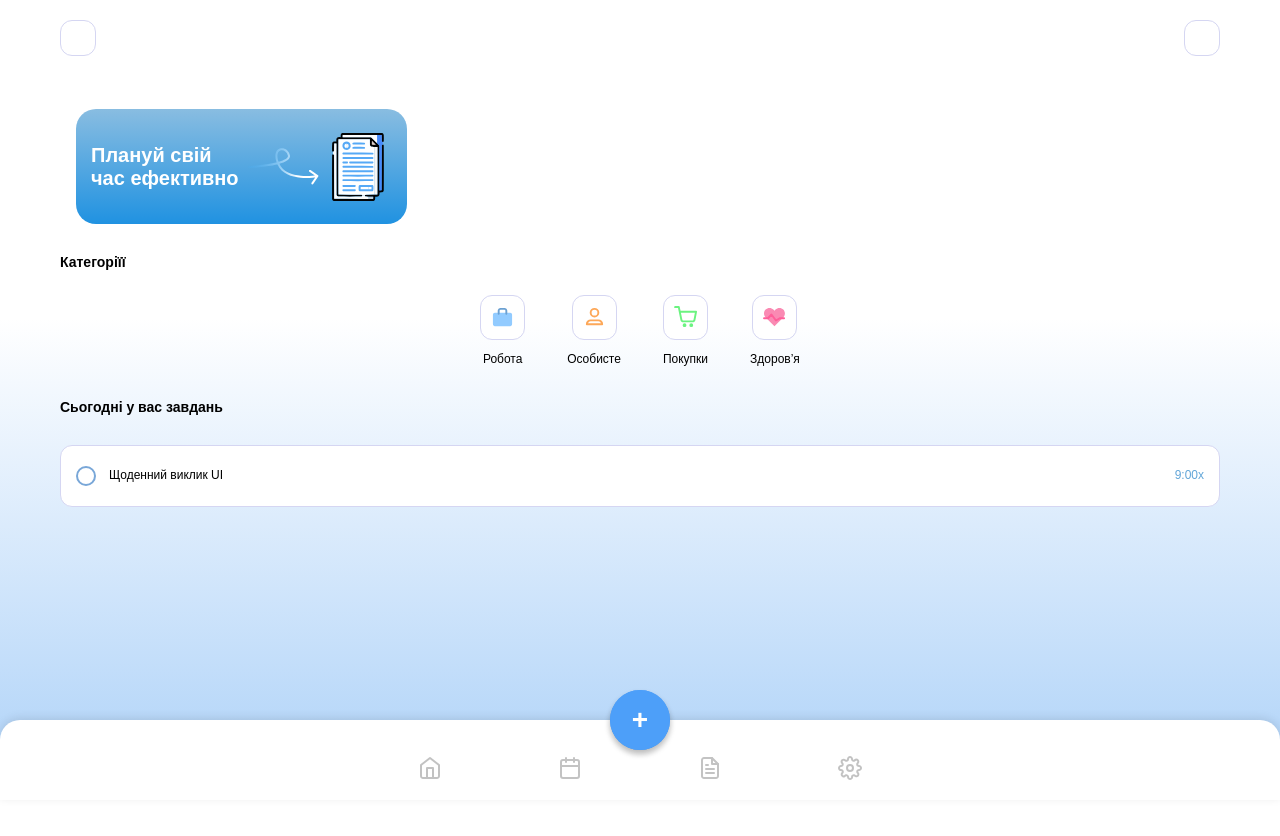
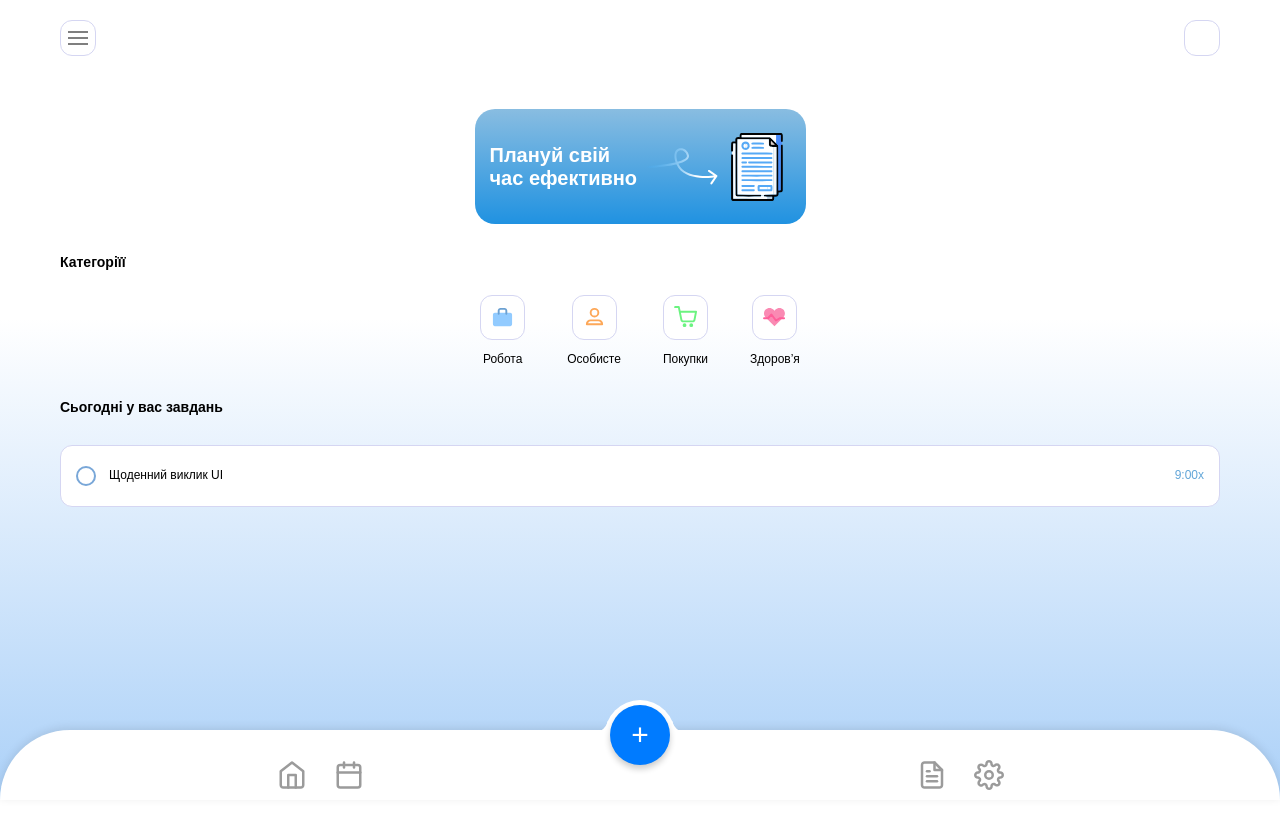
Before and after one commit to Hellstaff8822/my-todo, a plain HTML site: page HomePage.html in a window 1280 px wide. Drawn offline with Linux system fonts and the light colour scheme.

Commit message:
writing functions

```diff
--- a/HomePage.html
+++ b/HomePage.html
@@ -10,7 +10,7 @@
     <div class="container">
       <div class="home-page">
         <div class="home-page__header">
-          <div class="home-page__menu"></div>
+          <div class="home-page__menu"><img src="/images/icon/icons-menu.svg" alt="menu-icon"></div>
           <div class="home-page__avatar"></div>
         </div>
         <div class="home-page__manage">
@@ -22,32 +22,32 @@
         <section class="home-category">
           <h3 class="home-category__title subtitle">Категоріїї</h3>
           <div class="home-category__card">
-            <div class="home-category__item">
+            <div id = 'homeButton' class="home-category__item">
               <img src="/images/icon/categories/work.svg" alt="" />
               <p class="home-category__describe">Робота</p>
             </div>
-            <div class="home-category__item">
+            <div id = 'userButton' class="home-category__item">
               <img src="/images/icon/categories/user.svg" alt="" />
               <p class="home-category__describe">Особисте</p>
             </div>
-            <div class="home-category__item">
+            <div id = 'shopButton' class="home-category__item">
               <img src="/images/icon/categories/shopping-cart.svg" alt="" />
               <p class="home-category__describe">Покупки</p>
             </div>
-            <div class="home-category__item">
+            <div id = 'healthButton' class="home-category__item">
               <img src="/images/icon/categories/hearth.svg" alt="" />
               <p class="home-category__describe">Здоров’я</p>
             </div>
           </div>
         </section>
 
-        <section class="home-tasks">
+        <section id = "tasks" class="home-tasks">
           <h3 class="home-tasks__title subtitle">Сьогодні у вас  завдань</h3>
           <div class="home-tasks__item">
             <div class="home-tasks__func">
               <div class="custom-radio">
-                <input type="radio" id="radio1" name="radio" />
-                <label for="radio1"></label>
+                <input type="radio" id="myInput" name="radio" />
+                <label  for="radio1"></label>
               </div>
               <p class="home-tasks__text">Щоденний виклик UI</p>
             </div>
@@ -60,14 +60,17 @@
 
       <div class="bottom-navigation">
         <div class="navigation-container">
-          <div class="circle-button">
-            <button class="add-button">+</button>
+            <button id = 'addButton' class="add-button">+</button>
+            <div class="circle-button"></div>
+          <ul class="nav-icons">
+          <div class ="icons-left">
+              <li><a href="#"><img src="/images/icon/navigate/home.svg" alt="Home" /></a></li>
+              <li><a href="#"><img src="/images/icon/navigate/calendar.svg" alt="Calendar" /></a></li>
           </div>
-          <ul class="nav-icons">
-            <li><a href="#"><img src="/images/icon/navigate/home.svg" alt="Home" /></a></li>
-            <li><a href="#"><img src="/images/icon/navigate/calendar.svg" alt="Calendar" /></a></li>
-            <li><a href="#"><img src="/images/icon/navigate/file-text.svg" alt="Files" /></a></li>
-            <li><a href="#"><img src="/images/icon/navigate/settings.svg" alt="Settings" /></a></li>
+            <div class="icons-right">
+              <li><a href="#"><img src="/images/icon/navigate/file-text.svg" alt="Files" /></a></li>
+              <li><a href="#"><img src="/images/icon/navigate/settings.svg" alt="Settings" /></a></li>
+            </div>
           </ul>
         </div>
       </div>
--- a/scripts/index.js
+++ b/scripts/index.js
@@ -1,14 +1,13 @@
+const tasks = document.getElementById('tasks');
+const addButton = document.getElementById('addButton');
+const myInput = document.getElementById('myInput');
+const homeButton = document.getElementById('homeButton');
+const userButton = document.getElementById('userButton');
+const shopButton = document.getElementById('shopButton');
+const healthButton = document.getElementById('healthButton');
+
+
+
 document.getElementById('myButton').addEventListener(onclick,() => {
     window.location.href = "HomePage.html";
 })
-
-
-let myButton = document.getElementById('myButton');
-myButton.addEventListener('click', () => {
-    window.location.href = "HomePage.html";
-});"#07b8cc"
-if(myButton){
-    myButton.addEventListener('click', () => {
-        window.location.href = "HomePage.html";
-    });
-}
--- a/scss/components/_HomePage.scss
+++ b/scss/components/_HomePage.scss
@@ -12,10 +12,18 @@
   }
 
   &__menu {
+    display: flex;
+    align-items: center;
+    justify-content: center;
     border: 1px solid #d5d6f2;
     border-radius: 12px;
     width: 36px;
     height: 36px;
+    img{
+
+      width: 20px;
+      height: 20px;
+    }
   }
 
   &__avatar {
@@ -40,7 +48,6 @@
     height: 115px;
     margin-inline: auto;
     margin-bottom: 30px;
-    margin-left: 16px;
   }
 
   &__text {
@@ -119,86 +126,179 @@
     color: #62a6d8;
   }
 }
+// .bottom-navigation {
+//   position: fixed;
+//   bottom: 0;
+//   left: 0;
+//   width: 100%;
+//   height: 80px;
+//   background-color: #fff;
+//   box-shadow: 0 -2px 10px rgba(0, 0, 0, 0.1);
+//   border-top-left-radius: 20px;
+//   border-top-right-radius: 20px;
+//   display: flex;
+//   align-items: center;
+//   justify-content: center;
+// }
+
+// .navigation-container {
+//   position: relative;
+//   width: 100%;
+//   max-width: 600px;
+//   height: 100%;
+//   display: flex;
+//   justify-content: space-between;
+//   align-items: center;
+//   padding: 0 20px;
+// }
+
+// .circle-button {
+//   position: absolute;
+//   top: -30px;
+//   left: 50%;
+//   transform: translateX(-50%);
+//   width: 60px;
+//   height: 60px;
+//   background-color: #4d9ff9;
+//   border-radius: 50%;
+//   box-shadow: 0 4px 6px rgba(0, 0, 0, 0.2);
+//   display: flex;
+//   align-items: center;
+//   justify-content: center;
+// }
+
+// .add-button {
+//   border: none;
+//   background-color: #4d9ff9;
+//   color: #fff;
+//   font-size: 28px;
+//   font-weight: bold;
+//   cursor: pointer;
+//   border-radius: 50%;
+//   width: 100%;
+//   height: 100%;
+//   display: flex;
+//   align-items: center;
+//   justify-content: center;
+//   box-shadow: 0 4px 6px rgba(0, 0, 0, 0.1);
+// }
+
+// .nav-icons {
+//   display: flex;
+//   justify-content: space-between;
+//   width: 100%;
+//   padding: 0;
+//   list-style: none;
+//   margin-top: 15px;
+// }
+
+// .nav-icons li {
+//   flex: 1;
+//   text-align: center;
+// }
+
+// .nav-icons img {
+//   width: 24px;
+//   height: 24px;
+//   opacity: 0.6;
+//   transition: opacity 0.3s;
+// }
+
+// .nav-icons img:hover {
+//   opacity: 1;
+// }
 .bottom-navigation {
   position: fixed;
   bottom: 0;
   left: 0;
   width: 100%;
-    height: 80px;
   background-color: #fff;
-    box-shadow: 0 -2px 10px rgba(0, 0, 0, 0.1);
-    border-top-left-radius: 20px;
-    border-top-right-radius: 20px;
-    display: flex;
-    align-items: center;
-    justify-content: center;
+  box-shadow: 0px -2px 10px rgba(0, 0, 0, 0.1);
+  border-radius: 112px 112px 0 0;
+  &::before {
+    content: '';
+  }
 }
 
 .navigation-container {
+  display: flex;
+  align-items: center;
+  justify-content: space-around;
+  padding: 10px;
   position: relative;
-    width: 100%;
-    max-width: 600px;
-    height: 100%;
-    display: flex;
-    justify-content: space-between;
-    align-items: center;
-    padding: 0 20px;
 }
 
+.add-button {
+  width: 60px;
+  height: 60px;
+  background: #007bff;
+  color: white;
+  border: none;
+  border-radius: 50%;
+  font-size: 30px;
+  cursor: pointer;
+  box-shadow: 0 4px 6px rgba(0, 0, 0, 0.2);
+  transition: transform 0.2s ease-in-out;
+  position: absolute;
+  top: -25px;
+  z-index: 2;
+}
 .circle-button {
   position: absolute;
   top: -30px;
   left: 50%;
+  border-radius: 50%;
   transform: translateX(-50%);
-    width: 60px;
-    height: 60px;
-    background-color: #4d9ff9;
+  width: 70px;
+  height: 70px;
+  background-color: white;
+  &::before {
+    content: '';
+    position: absolute;
+    width: 30px;
+    height: 30px;
+    background: transparent;
+    box-shadow: 15px 18px #fff;
     border-radius: 50%;
-    box-shadow: 0 4px 6px rgba(0, 0, 0, 0.2);
+    top: 3px;
+    left: -27px;
+
+  }
+  &::after {
+    content: '';
+    position: absolute;
+    width: 30px;
+    height: 30px;
+    background: transparent;
+    box-shadow: -15px 18px #fff;
+    border-radius: 50%;
+    top: 3px;
+    right: -27px;
+
+  }
+}
+.nav-icons {
   display: flex;
-    align-items: center;
-    justify-content: center;
+  justify-content: space-around;
+  gap: 20px;
+  width: 100%;
+  padding: 0;
+  margin-top: 20px;
+  list-style: none;
 }
 
-  .add-button {
-    border: none;
-    background-color: #4d9ff9;
-    color: #fff;
-    font-size: 28px;
-    font-weight: bold;
-    cursor: pointer;
-    border-radius: 50%;
-    width: 100%;
-    height: 100%;
+:is(.icons-left, .icons-right) {
   display: flex;
-    align-items: center;
-    justify-content: center;
-    box-shadow: 0 4px 6px rgba(0, 0, 0, 0.1);
-  }
-
-  .nav-icons {
-    display: flex;
-    justify-content: space-between;
-    width: 100%;
-    padding: 0;
-    list-style: none;
-    margin-top: 15px;
+  gap: 27px;
 }
 
 .nav-icons li {
-    flex: 1;
   text-align: center;
 }
 
-  .nav-icons img {
-    width: 24px;
-    height: 24px;
-    opacity: 0.6;
-    transition: opacity 0.3s;
-  }
-
-  .nav-icons img:hover {
-    opacity: 1;
+.nav-icons a img {
+  width: 30px;
+  height: 30px;
 }
 
 .custom-radio {
@@ -208,7 +308,7 @@
   height: 20px;
 }
 
-  input[type="radio"] {
+input[type='radio'] {
   display: none;
 }
 
@@ -223,7 +323,7 @@
 }
 
 label::after {
-    content: "";
+  content: '';
   display: block;
   width: 50%;
   height: 50%;
@@ -236,6 +336,6 @@
   transition: transform 0.2s ease;
 }
 
-  input[type="radio"]:checked + label::after {
+input[type='radio']:checked + label::after {
   transform: translate(-50%, -50%) scale(1);
 }
```
Also changed, not shown: css/style.css, 1 other file. Lines whose indentation alone changed are shown as unchanged.
